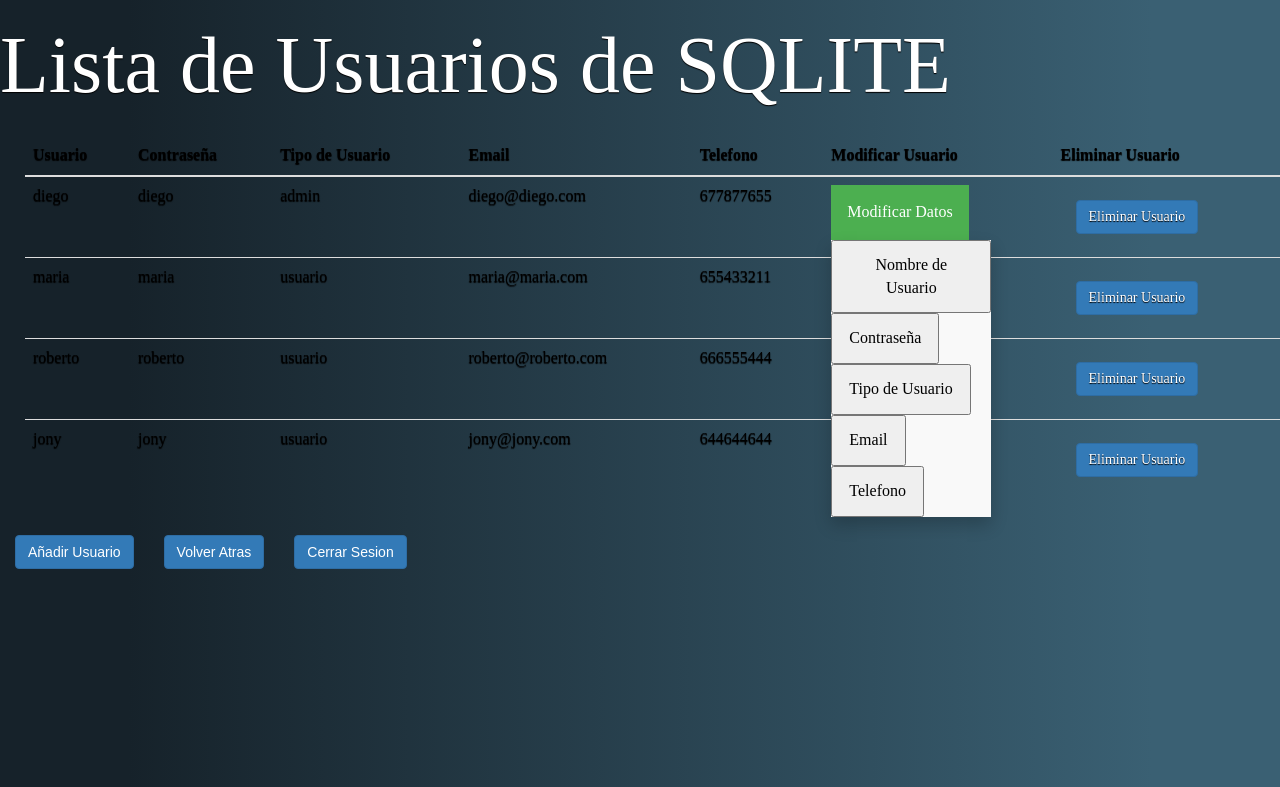
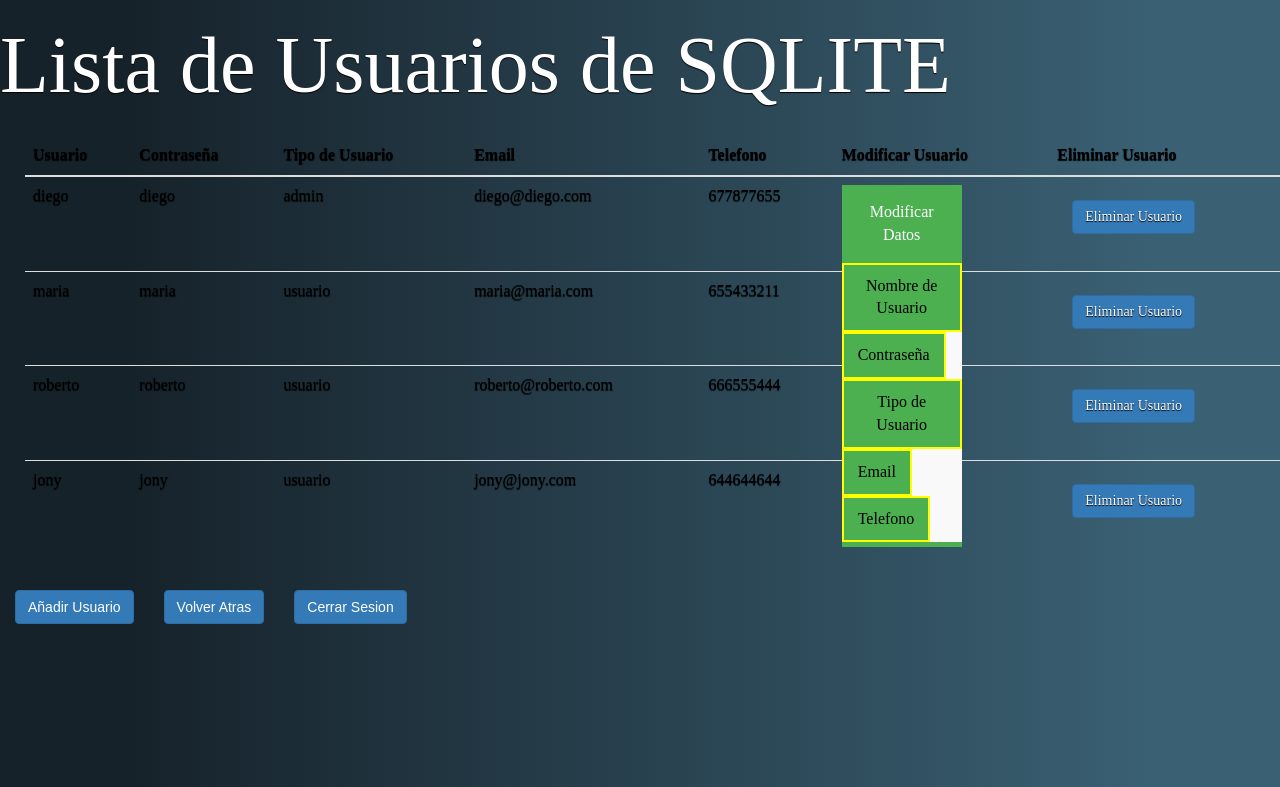
Before and after one commit to diegocry6/loginSocial, a Node server app: page /sqlite/ in a window 1280 px wide, after a click on "Modificar Datos". Shown: the top 787 px of the page. Run offline with Node 20, Linux system fonts and the light colour scheme; the visitor is signed in with stand-in values (Sample User, id 1); data comes from the database, SQL or seed files in the repository; both versions use the stored data as it was after the commit; some libraries are stand-ins or nearby versions.

Commit message:
Cambio Visual de DropDown

```diff
--- a/public/stylesheets/viewcss.css
+++ b/public/stylesheets/viewcss.css
@@ -43,30 +43,25 @@ input {
 }
 
 .dropdown {
-    display: inline-block;
+    width: 120px;
 }
 
 .dropdown-content {
     display: none;
-    position: absolute;
     background-color: #f9f9f9;
-    min-width: 160px;
-    overflow: auto;
-    box-shadow: 0px 8px 16px 0px rgba(0,0,0,0.2);
     position: absolute;
     z-index: 10;
 }
 
 .dropdown-content button {
     color: black;
-    padding: 12px 16px;
+    padding: 10px 14px;
     text-decoration: blink;
-    display: block;
+    border: 2px solid yellow;
 }
 
-.dropdown a:hover {background-color: yellow}
+.dropdown button:hover {background-color: yellow}
 
-.show {display:block;}
 
 body {
     background: -webkit-linear-gradient(90deg, #16222A 10%, #3A6073 90%); /* Chrome 10+, Saf5.1+ */
--- a/views/vista.jade
+++ b/views/vista.jade
@@ -29,11 +29,11 @@ block content
                     .dropdown
                         button.dropbtn(onclick='myFunction('+usuario.id+')') Modificar Datos
                         div(id=usuario.id, class="dropdown-content")
-                            button(onclick='valueSwap('+usuario.id+',"username");') Nombre de Usuario
-                            button(onclick='valueSwap('+usuario.id+',"password");') Contraseña
-                            button(onclick='valueSwap('+usuario.id+',"tipousuario");') Tipo de Usuario
-                            button(onclick='valueSwap('+usuario.id+',"email");') Email
-                            button(onclick='valueSwap('+usuario.id+',"telefono");') Telefono
+                            button.dropbtn(onclick='valueSwap('+usuario.id+',"username");') Nombre de Usuario
+                            button.dropbtn(onclick='valueSwap('+usuario.id+',"password");') Contraseña
+                            button.dropbtn(onclick='valueSwap('+usuario.id+',"tipousuario");') Tipo de Usuario
+                            button.dropbtn(onclick='valueSwap('+usuario.id+',"email");') Email
+                            button.dropbtn(onclick='valueSwap('+usuario.id+',"telefono");') Telefono
                 td
                     a.btn.btn-primary(href='/sqlite/eliminar?id='+usuario.id) Eliminar Usuario
 a.btn.btn-primary(href='/sqlite/add') Añadir Usuario
```
Also changed, not shown: views/mongodbindex.jade (+5 -5 lines), loginsocial.db.
